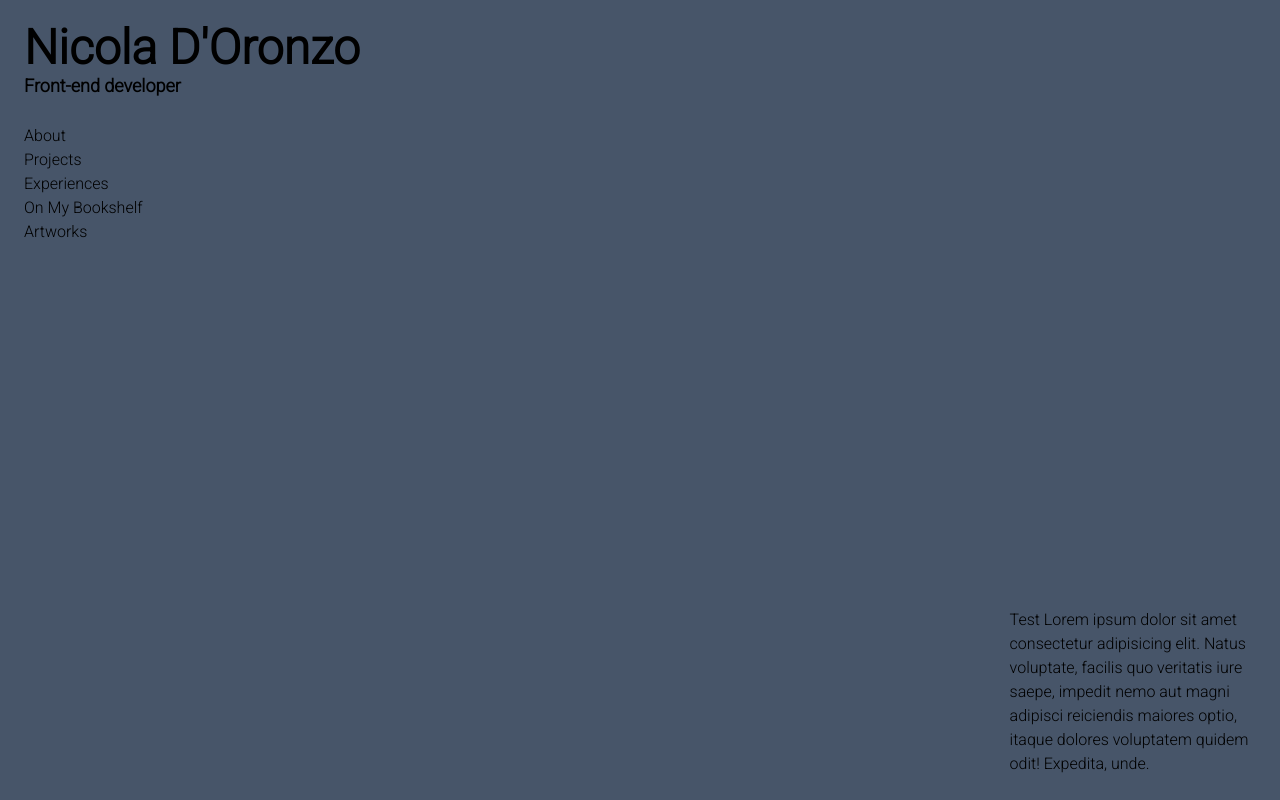
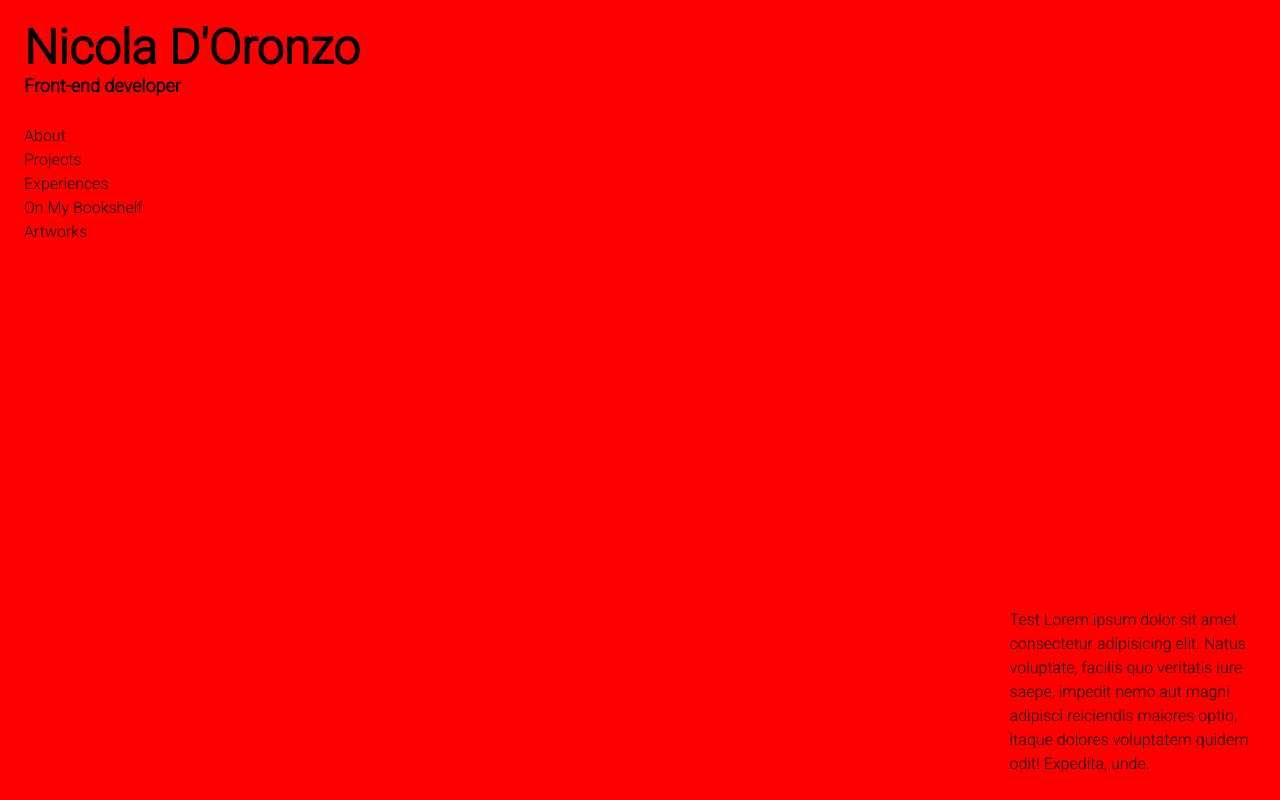
Before and after one commit to DylanBob211/my-portfolio, a Next.js app: page / in a window 1280 px wide. Built offline with nearby package versions, Linux system fonts and the light colour scheme.

Commit message:
add canvas animated background

```diff
--- /dev/null
+++ b/app/helpers/canvas/useCanvas.ts
@@ -0,0 +1,44 @@
+import { useRef, useEffect } from "react";
+
+export function useCanvas(draw: (props: { context: CanvasRenderingContext2D, width: number, height: number, frameCount: number }) => void) {
+    const canvasRef = useRef<HTMLCanvasElement>(null);
+
+    useEffect(() => {
+        const context = canvasRef.current?.getContext('2d');
+        const resizeFn = (_?: UIEvent) => {
+            if (canvasRef.current && context) {
+                canvasRef.current.width = window.innerWidth
+                canvasRef.current.height = window.innerHeight;
+            }
+        }
+        window.addEventListener('resize', resizeFn)
+        resizeFn()
+        return () => {
+            window.removeEventListener('resize', resizeFn)
+        }
+    }, [draw])
+
+    useEffect(() => {
+
+        const context = canvasRef.current?.getContext('2d')!;
+        let frameCount = 0
+        let animationFrameId: number;
+
+        const render = () => {
+            frameCount++
+            draw({ context, width: context.canvas.width, height: context.canvas.height, frameCount })
+            animationFrameId = window.requestAnimationFrame(render)
+        }
+
+        render();
+
+        return () => {
+            window.cancelAnimationFrame(animationFrameId)
+        }
+    }, [draw])
+
+
+
+
+    return canvasRef;
+}
--- /dev/null
+++ b/app/helpers/index.ts
@@ -0,0 +1 @@
+export * from './canvas/useCanvas';
--- a/app/layout.tsx
+++ b/app/layout.tsx
@@ -1,6 +1,7 @@
 import type { Metadata } from "next";
 import { Roboto } from "next/font/google";
 import "./globals.css";
+import Background from "./ui/Background";
 
 const inter = Roboto({ subsets: ['latin'], weight: '300', style: 'normal' });
 
@@ -17,7 +18,8 @@ export default function RootLayout({
   return (
     <html lang="en">
       <body className={inter.className}>
-        <div className="bg-slate-600 p-6 min-h-screen flex flex-col justify-end items-end">
+        <Background />
+        <div className="bg-transparent p-6 min-h-screen flex flex-col justify-end items-end">
           <header className="fixed top-0 left-0 p-6">
             <h1 className="text-3xl lg:text-5xl font-bold">Nicola D&apos;Oronzo</h1>
             <h2 className="text-lg font-semibold mb-6">Front-end developer</h2>
--- /dev/null
+++ b/app/ui/Background.tsx
@@ -0,0 +1,11 @@
+"use client"
+import { useCanvas } from "../helpers";
+
+export default function Background() {
+    const canvasRef = useCanvas(({ context, width, height }) => {
+        context.fillStyle = 'red';
+        context.fillRect(0, 0, width, height);
+    });
+
+    return <canvas className="fixed z-[-1]" ref={canvasRef}></canvas>
+}
```
